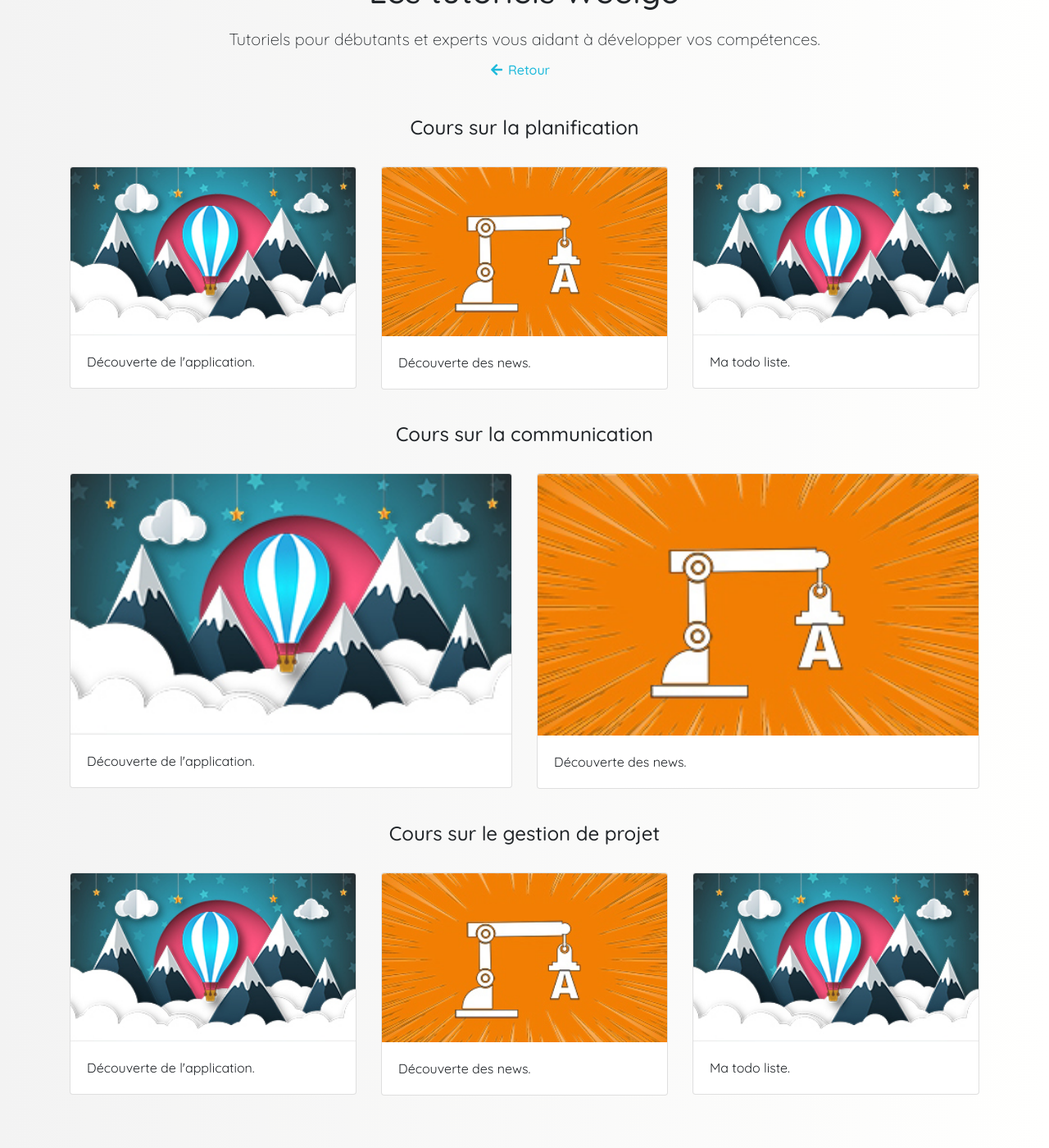
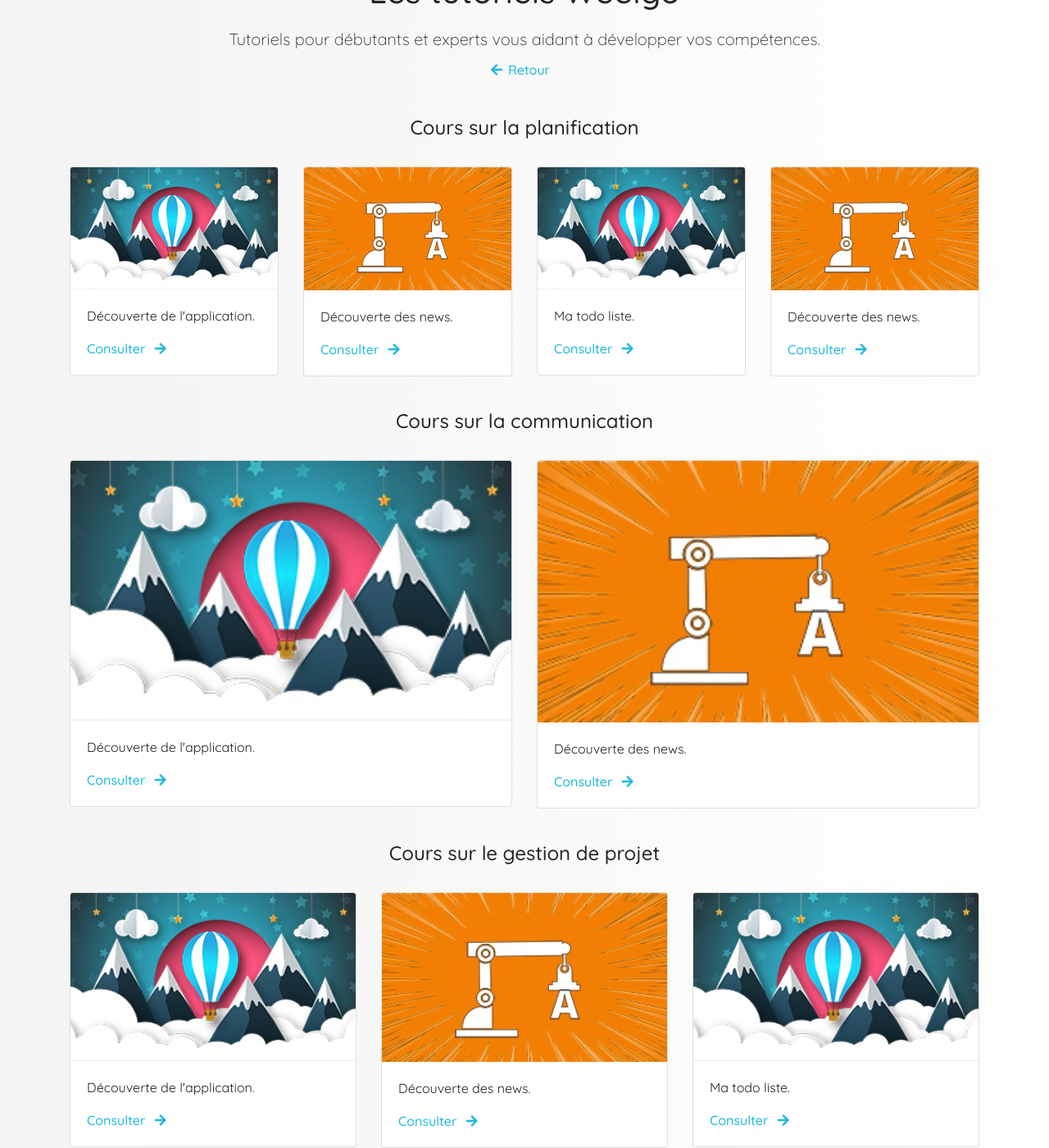
Before and after one commit to Weelgo/weelgo.github.io, a Jekyll site: the page built from fr/tutoriels/index.html, in a window 1280 px wide and 1400 px high, scrolled down 212 px. Shown: the whole window at 82% size. Built offline with Jekyll 4.4.1, drawn with Linux system fonts in a browser that asks for light colours; before the commit the page ends 1548 px from its top, so only the background shows below that.

Commit message:
Amélioration

```diff
--- a/_layouts/category_index_fr.html
+++ b/_layouts/category_index_fr.html
@@ -34,7 +34,7 @@
 				  {% endif %}
 				  <div class="card-body">
 				    <p class="card-text">{{ card.description }}</p>
-<!-- 				    <a href="{{ card.path }}" class="btn btn-primary btn-sm stretched-link">Consulter <i class="fas fa-arrow-right" style="margin-left: 7px;"></i></a> -->
+				    <a href="{{ card.path }}" class="stretched-link">Consulter <i class="fas fa-arrow-right" style="margin-left: 7px;"></i></a>
 				  </div>
 				</div>
 				</div>
```
Also changed, not shown: _data/sitemap_fr.json (+8 -0 lines).
